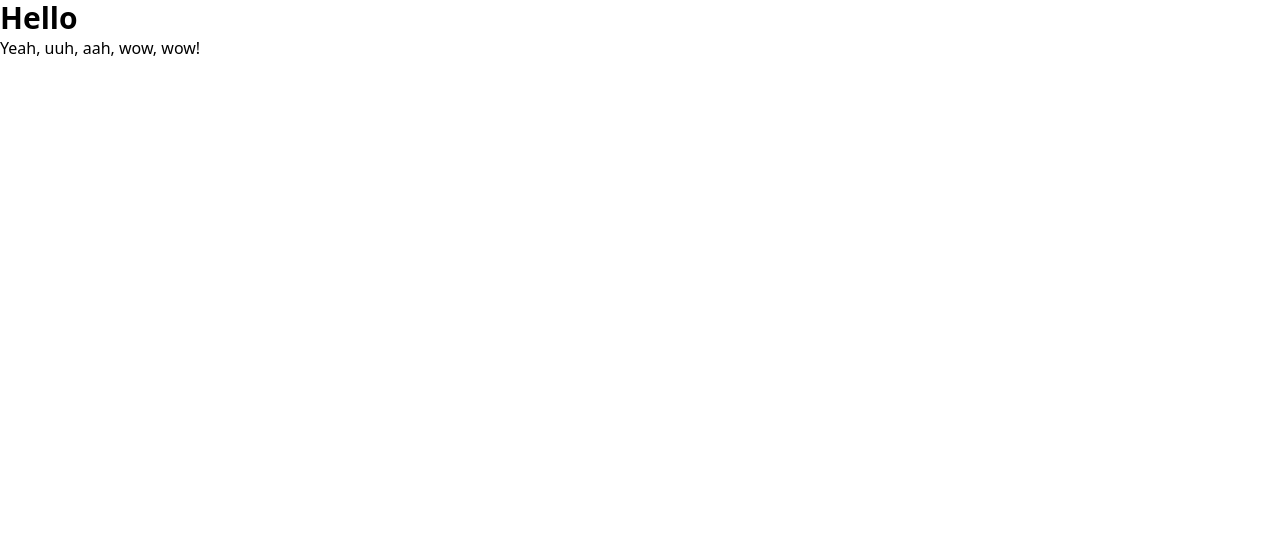
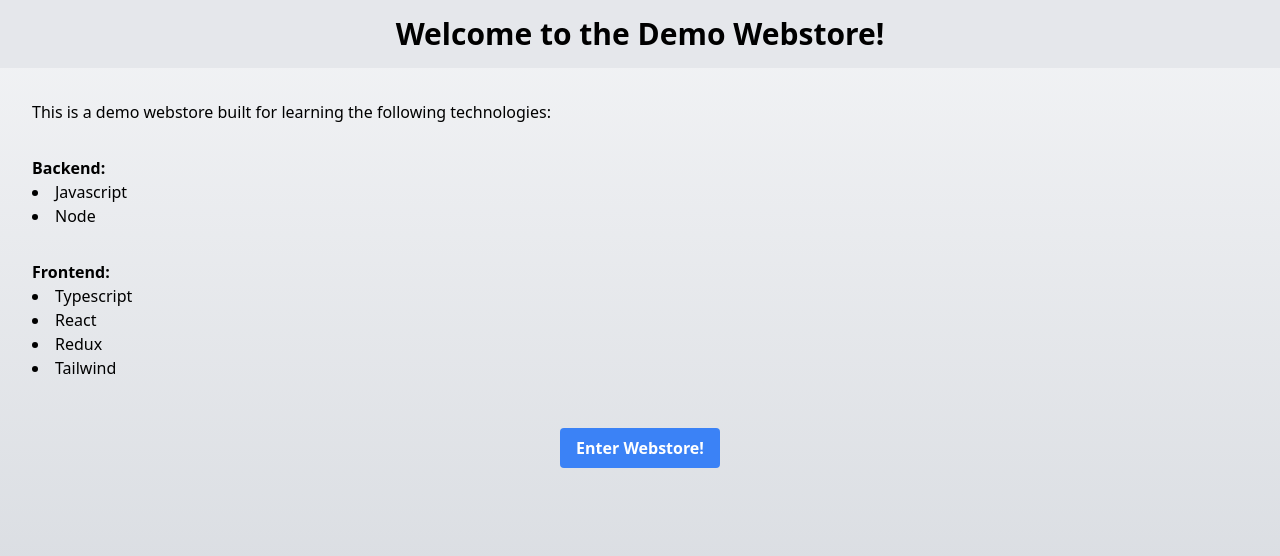
Before and after one commit to karimarttila/js-node-ts-react, a React (Vite) app in the folder frontend/: page / in a window 1280 px wide. Shown: the top 556 px of the page. Built offline with nearby package versions, Linux system fonts and the light colour scheme.

Commit message:
frontend: landing page first version ready

```diff
--- a/frontend/index.html
+++ b/frontend/index.html
@@ -5,7 +5,7 @@
     <meta name="viewport" content="width=device-width, initial-scale=1.0" />
     <title>JS-Node-TS-React-Demo</title>
   </head>
-  <body>
+  <body class="h-screen bg-gradient-to-b from-gray-100 to-gray-300">
     <div id="root"></div>
     <script type="module" src="/src/main.tsx"></script>
   </body>
--- a/frontend/src/App.tsx
+++ b/frontend/src/App.tsx
@@ -1,17 +1,45 @@
 import React from "react";
 
-const demo = (
+const landing = (
   <div className="App">
-    <h1 className="text-3xl font-bold">
-      Hello
-    </h1>
-    <h2>Yeah, uuh, aah, wow, wow!</h2>
+    <div>
+      <div className="bg-gray-200 p-4">
+        <h1 className="text-3xl text-center font-bold">
+          Welcome to the Demo Webstore!
+        </h1>
+      </div>
+      <div className="p-4">
+        <p className="text-left p-4">
+          This is a demo webstore built for learning the following technologies:
+        </p>
+        <div className="p-4">
+          <p className="text-left font-bold">Backend:</p>
+          <ul className="list-disc list-inside">
+            <li>Javascript</li>
+            <li>Node</li>
+          </ul>
+        </div>
+        <div className="p-4">
+          <p className="text-left font-bold">Frontend:</p>
+          <ul className="list-disc list-inside">
+            <li>Typescript</li>
+            <li>React</li>
+            <li>Redux</li>
+            <li>Tailwind</li>
+          </ul>
+        </div>
+      </div>
+      <div className="p-4 text-center">
+        <button className="bg-blue-500 hover:bg-blue-700 text-white font-bold py-2 px-4 rounded">
+          Enter Webstore!
+        </button>
+      </div>
+    </div>
   </div>
 );
 
-
 function App() {
-  return demo;
+  return landing;
 }
 
 export default App;
```
Also changed, not shown: 1 other file (tests, documents, lock files or other folders).
